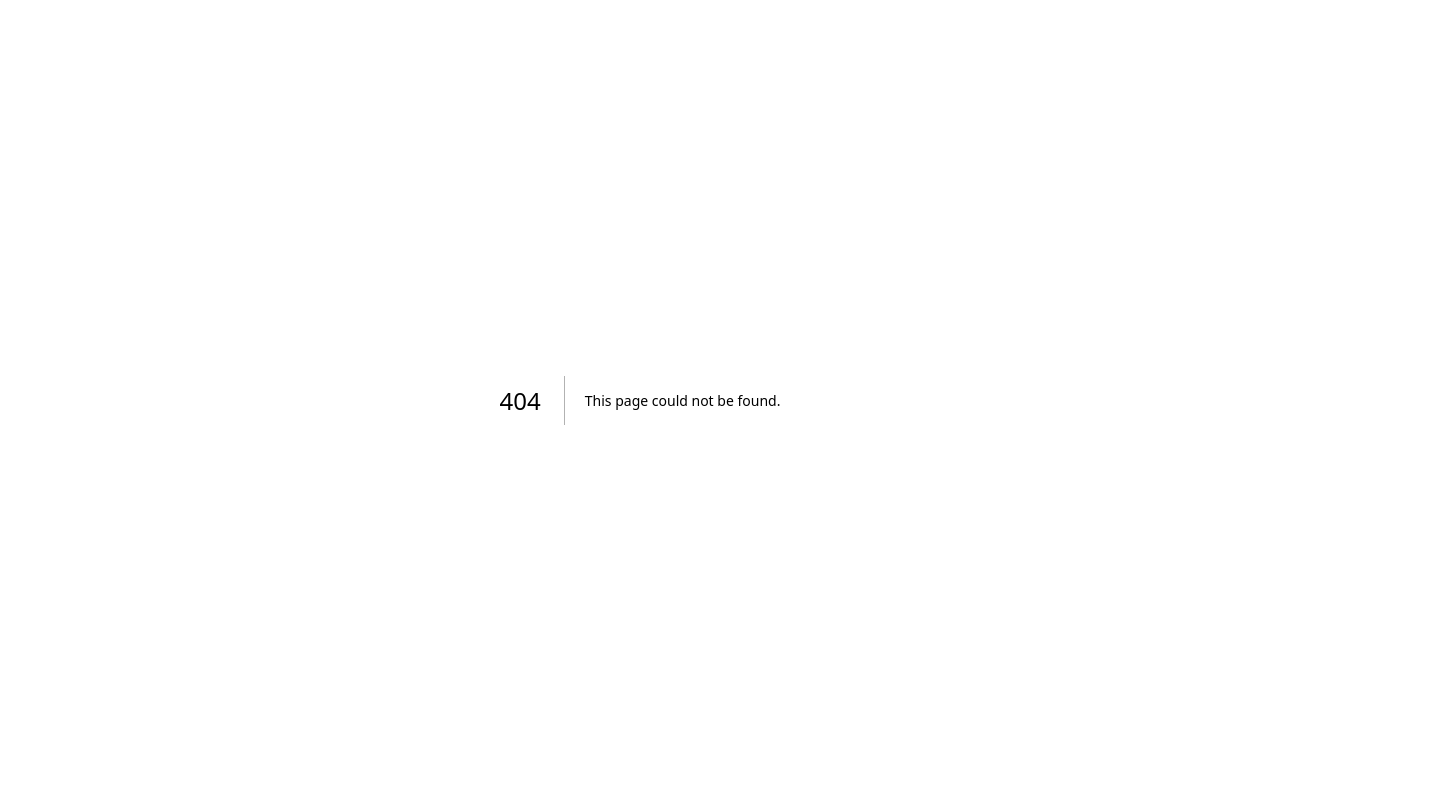
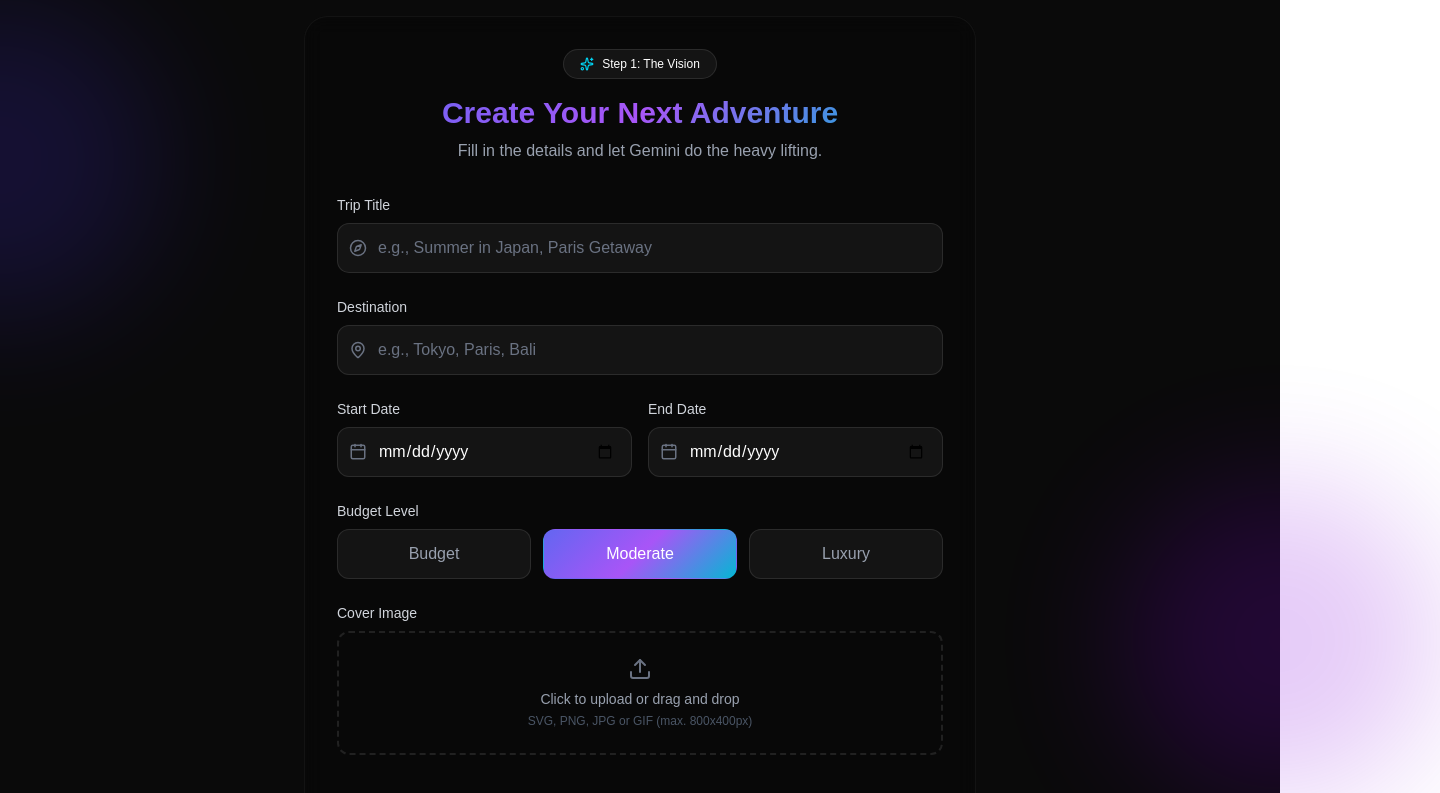
Before and after one commit to mramansayyad/Traveloop, a Next.js app: page /trips/create in a window 1280 px wide. Before the commit this address had no page. Shown: the top 793 px of the page, 1440 px wide, since content can reach past the window. Built offline with nearby package versions, Linux system fonts and the light colour scheme.

Commit message:
feat: add create trip form page

```diff
--- /dev/null
+++ b/src/app/trips/create/page.tsx
@@ -0,0 +1,165 @@
+"use client";
+
+import React, { useState } from "react";
+import { Compass, Calendar, MapPin, Sparkles, ArrowRight, Upload } from "lucide-react";
+import Link from "next/link";
+
+export default function CreateTrip() {
+  const [loading, setLoading] = useState(false);
+  const [formData, setFormData] = useState({
+    title: "",
+    destination: "",
+    startDate: "",
+    endDate: "",
+    budget: "moderate",
+  });
+
+  const handleSubmit = async (e: React.FormEvent) => {
+    e.preventDefault();
+    setLoading(true);
+
+    // Simulate API call to Gemini
+    setTimeout(() => {
+      setLoading(false);
+      alert("AI Itinerary Generated! (Redirecting to itinerary view...)");
+      // In a real app, we would redirect to /trips/[id]
+    }, 2000);
+  };
+
+  return (
+    <div className="min-h-screen bg-[#0a0a0a] text-white flex flex-col items-center justify-center p-4">
+      {/* Background Gradients */}
+      <div className="absolute top-0 -left-40 w-80 h-80 bg-indigo-700 rounded-full filter blur-3xl opacity-20"></div>
+      <div className="absolute bottom-0 -right-40 w-80 h-80 bg-purple-700 rounded-full filter blur-3xl opacity-20"></div>
+
+      <div className="w-full max-w-2xl glass-dark p-8 rounded-3xl z-10">
+        {/* Header */}
+        <div className="text-center mb-8">
+          <div className="inline-flex items-center gap-2 bg-white/5 border border-white/10 px-4 py-1.5 rounded-full mb-4">
+            <Sparkles size={14} className="text-cyan-400" />
+            <span className="text-xs font-medium">Step 1: The Vision</span>
+          </div>
+          <h1 className="text-3xl font-bold text-gradient">Create Your Next Adventure</h1>
+          <p className="text-gray-400 mt-2">Fill in the details and let Gemini do the heavy lifting.</p>
+        </div>
+
+        {/* Form */}
+        <form onSubmit={handleSubmit} className="space-y-6">
+          {/* Trip Title */}
+          <div>
+            <label className="block text-sm font-medium text-gray-300 mb-2">Trip Title</label>
+            <div className="relative">
+              <Compass className="absolute left-3 top-1/2 -translate-y-1/2 text-gray-500" size={18} />
+              <input
+                type="text"
+                placeholder="e.g., Summer in Japan, Paris Getaway"
+                className="w-full bg-white/5 border border-white/10 rounded-xl py-3 pl-10 pr-4 text-white placeholder-gray-500 focus:outline-none focus:border-purple-500 transition-colors"
+                value={formData.title}
+                onChange={(e) => setFormData({ ...formData, title: e.target.value })}
+                required
+              />
+            </div>
+          </div>
+
+          {/* Destination */}
+          <div>
+            <label className="block text-sm font-medium text-gray-300 mb-2">Destination</label>
+            <div className="relative">
+              <MapPin className="absolute left-3 top-1/2 -translate-y-1/2 text-gray-500" size={18} />
+              <input
+                type="text"
+                placeholder="e.g., Tokyo, Paris, Bali"
+                className="w-full bg-white/5 border border-white/10 rounded-xl py-3 pl-10 pr-4 text-white placeholder-gray-500 focus:outline-none focus:border-purple-500 transition-colors"
+                value={formData.destination}
+                onChange={(e) => setFormData({ ...formData, destination: e.target.value })}
+                required
+              />
+            </div>
+          </div>
+
+          {/* Dates */}
+          <div className="grid grid-cols-1 md:grid-cols-2 gap-4">
+            <div>
+              <label className="block text-sm font-medium text-gray-300 mb-2">Start Date</label>
+              <div className="relative">
+                <Calendar className="absolute left-3 top-1/2 -translate-y-1/2 text-gray-500" size={18} />
+                <input
+                  type="date"
+                  className="w-full bg-white/5 border border-white/10 rounded-xl py-3 pl-10 pr-4 text-white placeholder-gray-500 focus:outline-none focus:border-purple-500 transition-colors"
+                  value={formData.startDate}
+                  onChange={(e) => setFormData({ ...formData, startDate: e.target.value })}
+                  required
+                />
+              </div>
+            </div>
+            <div>
+              <label className="block text-sm font-medium text-gray-300 mb-2">End Date</label>
+              <div className="relative">
+                <Calendar className="absolute left-3 top-1/2 -translate-y-1/2 text-gray-500" size={18} />
+                <input
+                  type="date"
+                  className="w-full bg-white/5 border border-white/10 rounded-xl py-3 pl-10 pr-4 text-white placeholder-gray-500 focus:outline-none focus:border-purple-500 transition-colors"
+                  value={formData.endDate}
+                  onChange={(e) => setFormData({ ...formData, endDate: e.target.value })}
+                  required
+                />
+              </div>
+            </div>
+          </div>
+
+          {/* Budget Level */}
+          <div>
+            <label className="block text-sm font-medium text-gray-300 mb-2">Budget Level</label>
+            <div className="grid grid-cols-3 gap-3">
+              {["budget", "moderate", "luxury"].map((level) => (
+                <button
+                  key={level}
+                  type="button"
+                  className={`py-3 rounded-xl border capitalize transition-colors ${
+                    formData.budget === level
+                      ? "gradient-premium border-transparent text-white"
+                      : "bg-white/5 border-white/10 text-gray-400 hover:bg-white/10"
+                  }`}
+                  onClick={() => setFormData({ ...formData, budget: level })}
+                >
+                  {level}
+                </button>
+              ))}
+            </div>
+          </div>
+
+          {/* Cover Image Placeholder */}
+          <div>
+            <label className="block text-sm font-medium text-gray-300 mb-2">Cover Image</label>
+            <div className="border-2 border-dashed border-white/10 rounded-xl p-6 text-center hover:bg-white/5 transition-colors cursor-pointer">
+              <Upload className="mx-auto text-gray-500 mb-2" size={24} />
+              <p className="text-sm text-gray-400">Click to upload or drag and drop</p>
+              <p className="text-xs text-gray-600 mt-1">SVG, PNG, JPG or GIF (max. 800x400px)</p>
+            </div>
+          </div>
+
+          {/* Action Buttons */}
+          <div className="flex justify-between items-center pt-4">
+            <Link href="/dashboard" className="text-gray-400 hover:text-white transition-colors">
+              Cancel
+            </Link>
+            <button
+              type="submit"
+              disabled={loading}
+              className="gradient-premium text-white px-6 py-3 rounded-xl font-semibold flex items-center gap-2 hover:opacity-90 transition-opacity disabled:opacity-50"
+            >
+              {loading ? (
+                <span>Generating...</span>
+              ) : (
+                <>
+                  <span>Generate Itinerary</span>
+                  <ArrowRight size={18} />
+                </>
+              )}
+            </button>
+          </div>
+        </form>
+      </div>
+    </div>
+  );
+}
```
